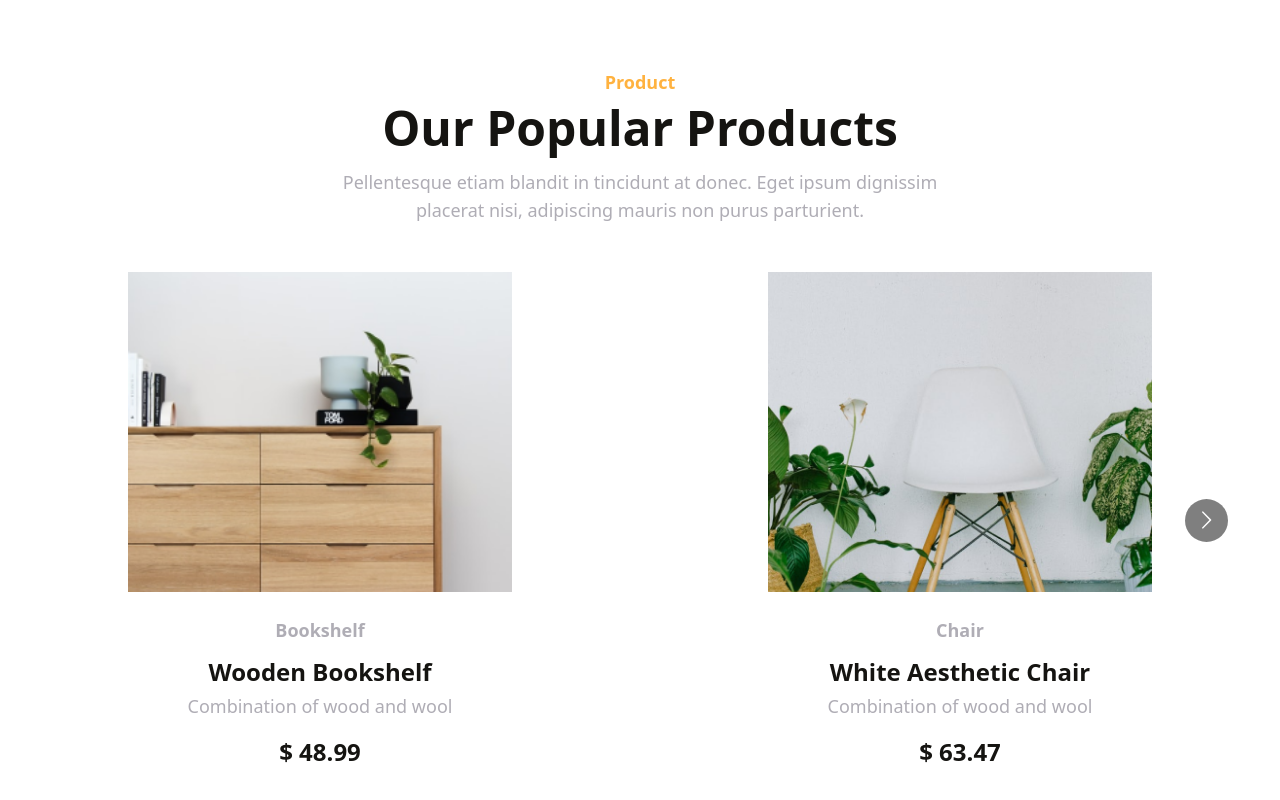
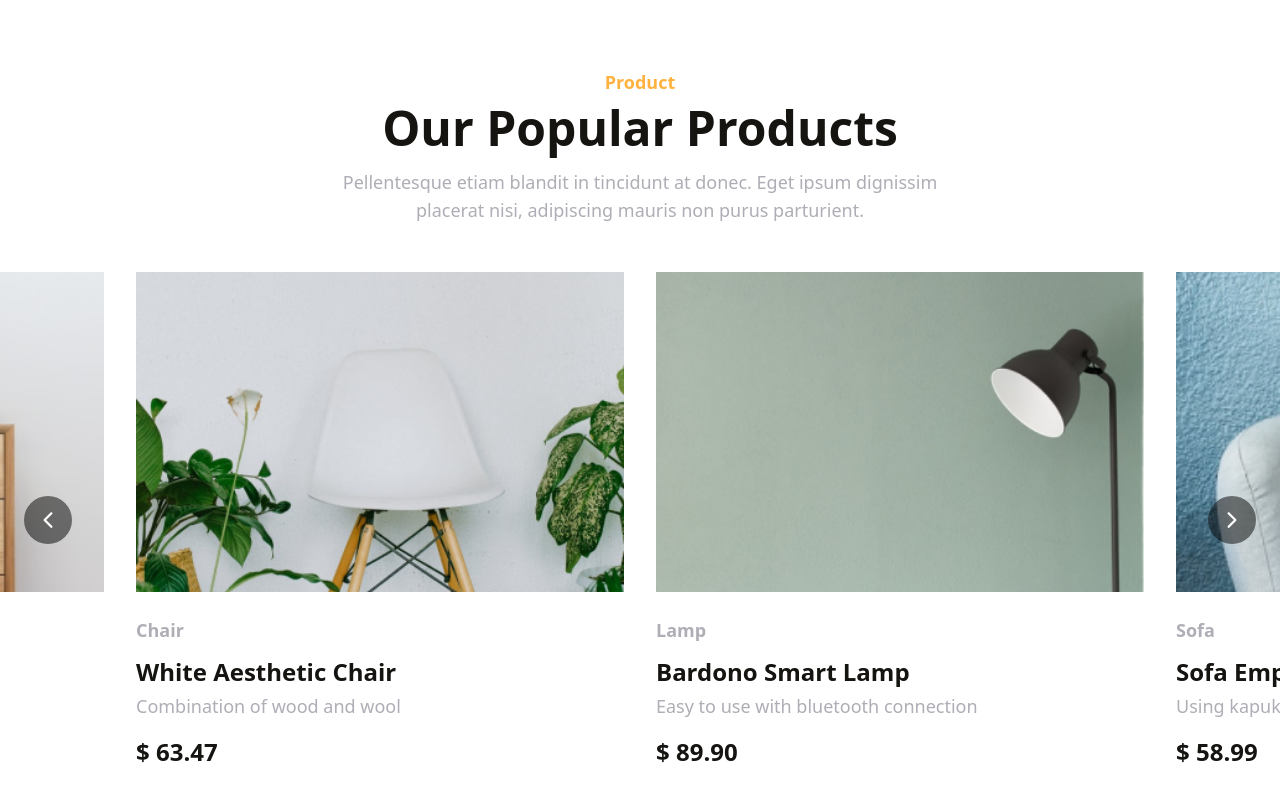
Before and after one commit to barehera/lalasia, a React (Create React App) app: page / in a window 1280 px wide. Shown: the part 1722-2522 px from the top of the page. Built offline with nearby package versions, Linux system fonts and the light colour scheme.

Commit message:
carousel fixed

```diff
--- a/src/components/PopularProductsSection.jsx
+++ b/src/components/PopularProductsSection.jsx
@@ -4,12 +4,93 @@ import productImage1 from "../assets/product-1.png";
 import productImage2 from "../assets/product-2.png";
 import productImage3 from "../assets/product-3.png";
 import productImage4 from "../assets/product-4.png";
-import Carousel from "react-multi-carousel";
-import "react-multi-carousel/lib/styles.css";
+import Slider from "react-slick";
+import "slick-carousel/slick/slick.css";
+import "slick-carousel/slick/slick-theme.css";
+
+import { IoIosArrowForward } from "react-icons/io";
+import { IoIosArrowBack } from "react-icons/io";
 
 const PopularProductsSection = () => {
+  function SampleNextArrow({ onClick }) {
+    return (
+      <button
+        className="bg-black bg-opacity-50 h-12 w-12 rounded-full text-white flex items-center justify-center absolute top-1/2 right-6 -translate-y-1/2 hover:scale-110 transition-all duration-300 ease-out "
+        onClick={onClick}
+      >
+        <IoIosArrowForward size={24}></IoIosArrowForward>
+      </button>
+    );
+  }
+
+  function SamplePrevArrow({ onClick }) {
+    return (
+      <button
+        className="bg-black bg-opacity-50 h-12 w-12 rounded-full text-white flex items-center justify-center absolute top-1/2 left-6 z-50 -translate-y-1/2 hover:scale-110 transition-all duration-300 ease-out"
+        onClick={onClick}
+      >
+        <IoIosArrowBack size={24}></IoIosArrowBack>
+      </button>
+    );
+  }
+
+  const settings = {
+    initialSlide: 2,
+    infinite: false,
+    speed: 400,
+    slidesToShow: 2,
+    slidesToScroll: 1,
+    centerMode: true,
+    className: "center",
+
+    centerPadding: "350px",
+    nextArrow: <SampleNextArrow />,
+    prevArrow: <SamplePrevArrow />,
+    responsive: [
+      {
+        breakpoint: 1536,
+        settings: {
+          centerMode: true,
+          className: "center",
+          slidesToShow: 2,
+          slidesToScroll: 1,
+          centerPadding: "120px",
+        },
+      },
+      {
+        breakpoint: 1024,
+        settings: {
+          centerMode: true,
+          className: "center",
+          slidesToShow: 2,
+          slidesToScroll: 1,
+          centerPadding: "120px",
+        },
+      },
+      {
+        breakpoint: 768,
+        settings: {
+          centerMode: true,
+          className: "center",
+          slidesToShow: 2,
+          slidesToScroll: 1,
+          centerPadding: "80px",
+        },
+      },
+      {
+        breakpoint: 640,
+        settings: {
+          centerMode: true,
+          className: "center",
+          slidesToShow: 1,
+          slidesToScroll: 1,
+          centerPadding: "40px",
+        },
+      },
+    ],
+  };
   return (
-    <section className="px-6 md:px-0 mt-24 lg:mt-44 mb-8 relative">
+    <section className=" mt-24 lg:mt-44 mb-8 relative">
       <article className="flex flex-col items-center justify-center text-center mb-12">
         <h6 className="text-secondary text-sm lg:text-lg font-bold mb-2">
           Product
@@ -22,55 +103,11 @@ const PopularProductsSection = () => {
           placerat nisi, adipiscing mauris non purus parturient.
         </p>
       </article>
-      <div className="flex justify-center  w-full">
-        <Carousel
-          additionalTransfrom={0}
-          arrows
-          centerMode={false}
-          className="p-0 m-0"
-          containerClass="container"
-          draggable
-          focusOnSelect={false}
-          infinite={false}
-          itemClass=""
-          keyBoardControl
-          minimumTouchDrag={80}
-          pauseOnHover
-          renderArrowsWhenDisabled={false}
-          renderButtonGroupOutside={false}
-          renderDotsOutside={false}
-          responsive={{
-            desktop: {
-              breakpoint: {
-                max: 3000,
-                min: 1440,
-              },
-              items: 4,
-            },
-            mobile: {
-              breakpoint: {
-                max: 780,
-                min: 0,
-              },
-              items: 1,
-            },
-            tablet: {
-              breakpoint: {
-                max: 1440,
-                min: 780,
-              },
-              items: 2,
-            },
-          }}
-          rewind={false}
-          rewindWithAnimation={false}
-          rtl={false}
-          shouldResetAutoplay
-          showDots={false}
-          sliderClass=""
-          slidesToSlide={1}
-          swipeable
-        >
+      <div
+        className="mx-auto max-w-full"
+        id="carousel-with-products-and-products-details"
+      >
+        <Slider {...settings}>
           <ProductCard
             image={productImage1}
             title="Wooden Bookshelf"
@@ -99,7 +136,8 @@ const PopularProductsSection = () => {
             desc="Using kapuk randu material"
             price="58.99"
           ></ProductCard>
-        </Carousel>
+          <div className="w-96"></div>
+        </Slider>
       </div>
     </section>
   );
--- a/src/components/ProductCard.jsx
+++ b/src/components/ProductCard.jsx
@@ -2,12 +2,20 @@ import React from "react";
 
 const ProductCard = ({ image, title, desc, category, price }) => {
   return (
-    <article className="flex flex-col justify-center items-center mx-3">
-      <img src={image} alt={desc} className="mb-6 h-80 w-96 object-cover " />
-      <h5 className="text-paragraph font-semibold text-lg mb-3">{category}</h5>
-      <h3 className="text-text text-2xl font-bold mb-1">{title}</h3>
-      <p className="text-paragraph text-lg mb-4">{desc}</p>
-      <h3 className="text-text text-2xl font-bold">$ {price}</h3>
+    <article className="px-2 lg:px-4">
+      <img
+        src={image}
+        alt={desc}
+        className="mb-6 h-80 w-[40rem] object-cover"
+      />
+      <h5 className="text-paragraph font-semibold text-xs lg:text-lg mb-3">
+        {category}
+      </h5>
+      <h3 className="text-text text-base lg:text-2xl font-bold mb-1">
+        {title}
+      </h3>
+      <p className="text-paragraph text-sm lg:text-lg mb-4">{desc}</p>
+      <h3 className="text-text text-base lg:text-2xl font-bold">$ {price}</h3>
     </article>
   );
 };
--- a/src/index.css
+++ b/src/index.css
@@ -1,6 +1,9 @@
 @tailwind base;
 @tailwind components;
 @tailwind utilities;
+
+@import url("https://cdnjs.cloudflare.com/ajax/libs/slick-carousel/1.6.0/slick.min.css");
+@import url("https://cdnjs.cloudflare.com/ajax/libs/slick-carousel/1.6.0/slick-theme.min.css");
 
 html,
 body {
--- a/tailwind.config.js
+++ b/tailwind.config.js
@@ -3,7 +3,6 @@ module.exports = {
     "./src/**/*.{js,jsx,ts,tsx}",
     "node_modules/flowbite-react/**/*.{js,jsx,ts,tsx}",
   ],
-  plugins: [require("flowbite/plugin"), require("tailwind-scrollbar")],
   theme: {
     extend: {
       colors: {
```
Also changed, not shown: package.json (+3 -6 lines), 1 other file (tests, documents, lock files or other folders).
